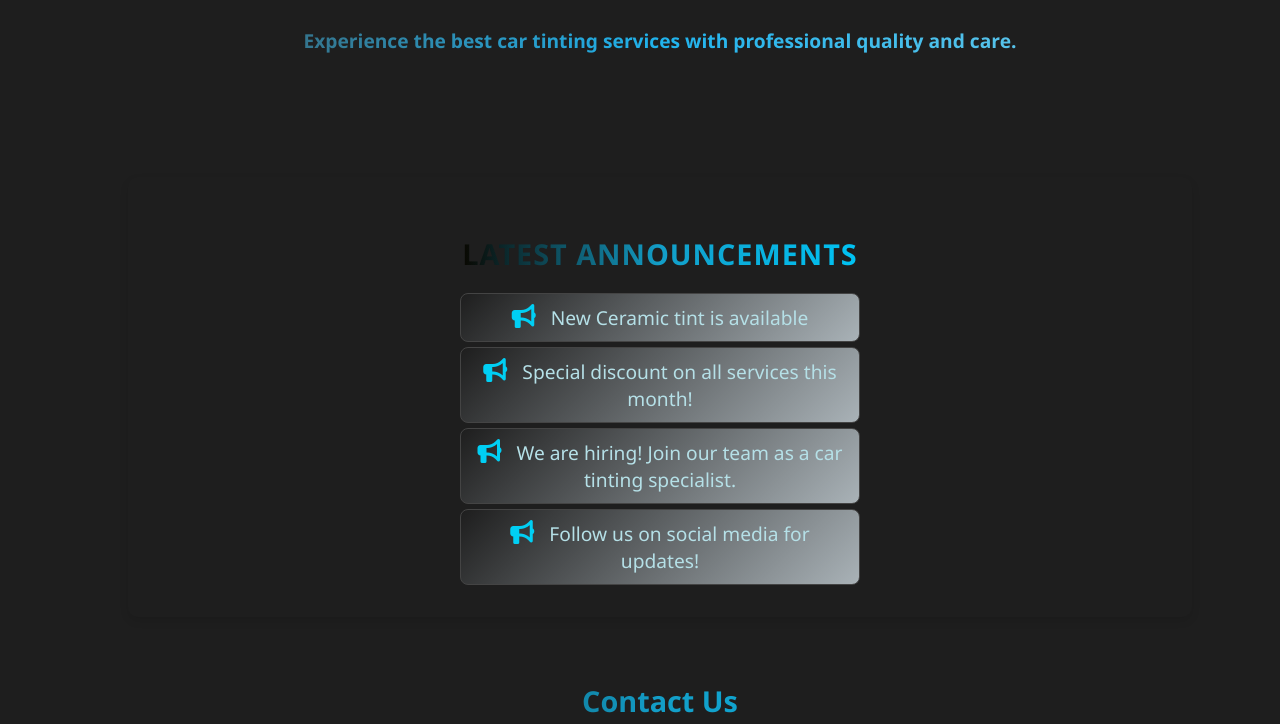
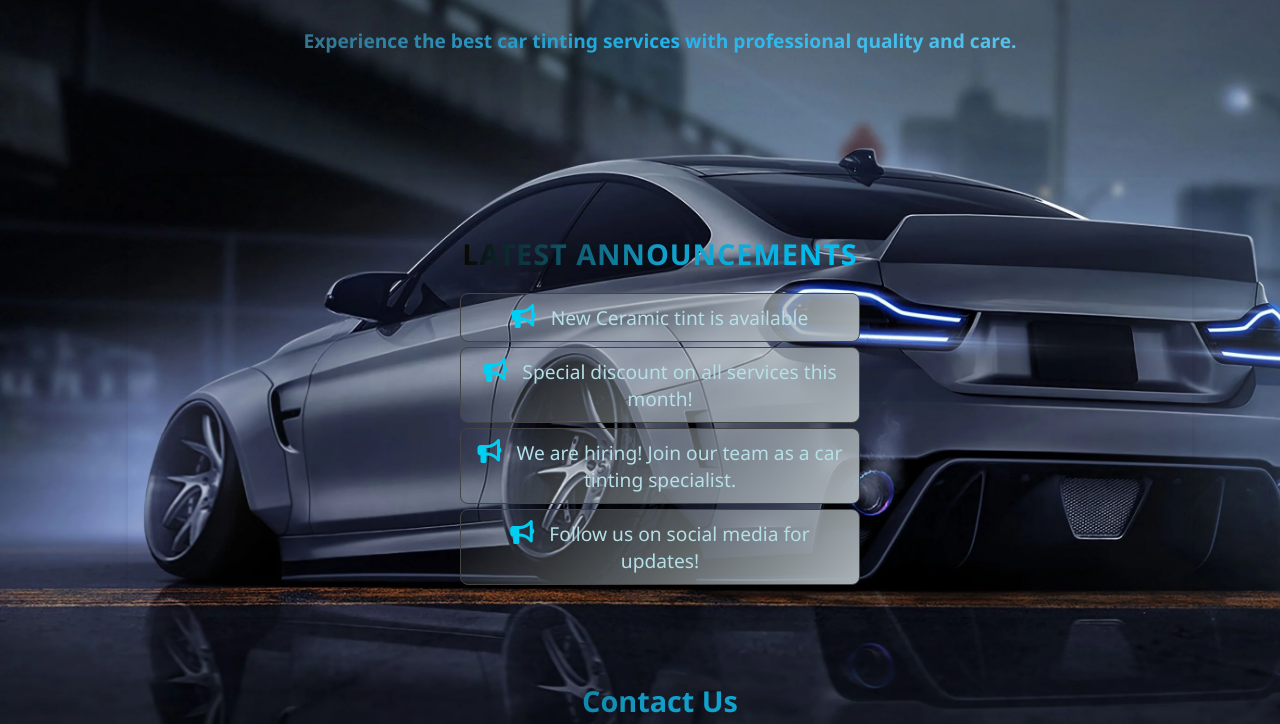
Before and after one commit to 1SosukeAizen1/CartintingProject, a plain HTML site: page frontend/index.html in a window 1280 px wide. Shown: the part 173-897 px from the top of the page. Drawn offline with Linux system fonts and the light colour scheme.

Commit message:
Update styles.css

```diff
--- a/frontend/styles.css
+++ b/frontend/styles.css
@@ -6,7 +6,7 @@ body {
     margin: 0;
     padding: 20px;
     text-align: center;
-    background-image: url('frontend/images/Background.png'); /* Replace with your image path */
+    background-image: url('images/Background.png'); /* Replace with your image path */
 
     background-size: cover; /* Ensures the image covers the entire background */
     background-repeat: no-repeat; /* Prevents the image from repeating */
```
